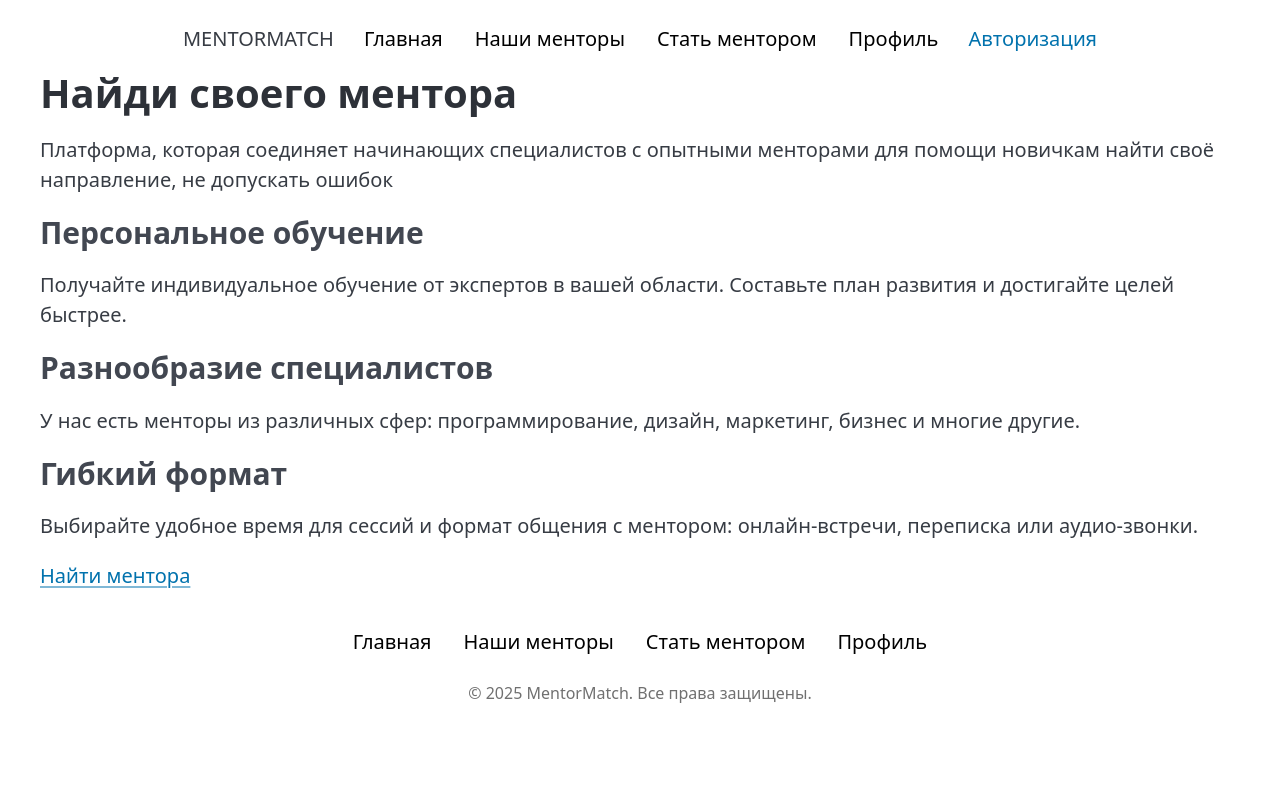
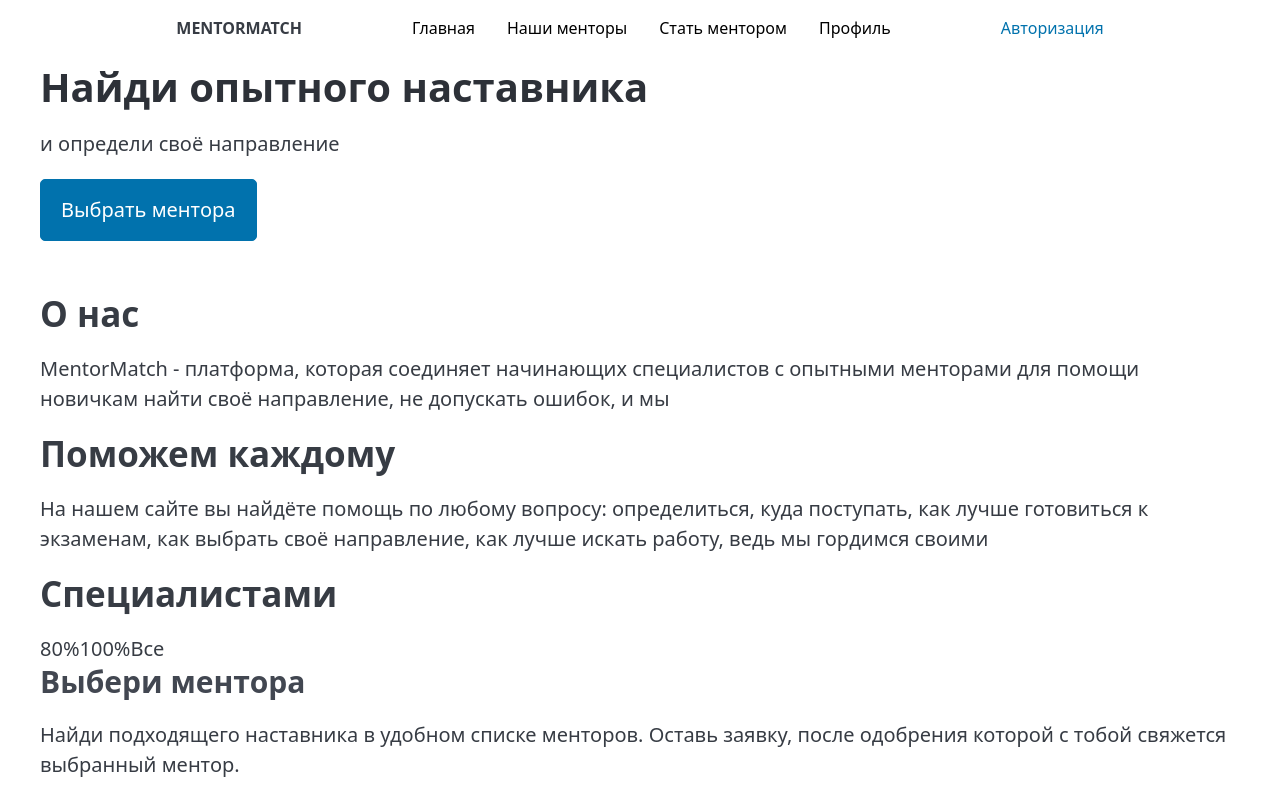
Before and after one commit to Tiver211/MentorMatch, a SvelteKit app in the folder web/: page /landing in a window 1280 px wide. Shown: the top 798 px of the page. Built offline with nearby package versions, Linux system fonts and the light colour scheme.

Commit message:
landing_1

```diff
--- a/web/src/routes/+layout.svelte
+++ b/web/src/routes/+layout.svelte
@@ -4,12 +4,108 @@
 	let { children } = $props();
 </script>
 
+
+<header>
+	<div class="nav-container">
+		<div class="logo">
+			<p class="logo-title">MENTORMATCH</p>
+		</div>
+		<nav>
+			{@render links()}
+		</nav>
+		<a href="/signup" class="auth-btn">
+			<p>Авторизация</p>
+		</a>
+	</div>
+</header>
+
 <div class="container">
 	{@render children()}
 </div>
+
+<footer>
+	<div class="footer-links">
+		{@render links()}
+	</div>
+	<p class="footer-notice">&copy; 2025 MentorMatch. Все права защищены.</p>
+</footer>
+
+{#snippet links()}
+	<ul>
+		<a href="/" class="active">Главная</a>
+		<a href="/mentors">Наши менторы</a>
+		<a href="/mentors/apply">Стать ментором</a>
+		<a href="/profile">Профиль</a>
+	</ul>
+{/snippet}
 
 <style>
 	.container {
 		margin-top: 1em;
 	}
+
+	header {
+		display: flex;
+		align-items: center;
+		margin: 12px 0px;
+		justify-content: center;
+
+	}
+
+	.nav-container {
+		display: flex;
+		gap: 120px;
+		align-items: center;
+	}
+
+	ul {
+		display: flex;
+		margin: 4px;
+		gap: 32px;
+		text-decoration: none;
+		padding-inline-start: 0px;
+
+
+	}
+
+	/* // button {
+	// 	padding: 0;
+	// } */
+
+	p {
+		margin: 0;
+	}
+
+
+	a {
+		text-decoration: none;
+		color: black;
+		font-size: 16px;
+		font-weight: 400;
+	}
+
+	.logo-title {
+		font-size: 16px;
+		font-weight: 600;
+	}
+
+	footer {
+		margin-top: 32px;
+		display: block;
+		justify-content: center;
+	}
+
+	.footer-links {
+		display: flex;
+		gap: 32px;
+		justify-content: center;
+	}
+
+	.footer-notice {
+		margin-top: 20px;
+		display: flex;
+		color: #707070;
+		justify-content: center;
+		font-size: 16px;
+	}
 </style>
--- a/web/src/routes/landing/+layout.svelte
+++ b/web/src/routes/landing/+layout.svelte
@@ -4,7 +4,7 @@
 	let { children } = $props();
 </script>
 
-<header>
+<!-- <header>
 	<div class="nav-container">
 		<div class="logo">
 			<p class="logo-title">MENTORMATCH</p>
@@ -16,11 +16,11 @@
 			<p>Авторизация</p>
 		</a>
 	</div>
-</header>
+</header> -->
 
 {@render children()}
 
-<footer>
+<!-- <footer>
 	<div class="footer-links">
 		{@render links()}
 	</div>
@@ -34,19 +34,20 @@
 		<a href="/mentors/apply">Стать ментором</a>
 		<a href="/profile">Профиль</a>
 	</ul>
-{/snippet}
+{/snippet} -->
 
-<style lang="scss">
+<!-- <style lang="scss">
 	header {
 		display: flex;
 		align-items: center;
 		margin: 12px 0px;
 		justify-content: center;
+
 	}
 
 	.nav-container {
 		display: flex;
-		gap: 40px;
+		gap: 120px;
 		align-items: center;
 	}
 
@@ -56,24 +57,29 @@
 		gap: 32px;
 		text-decoration: none;
 		padding-inline-start: 0px;
+
+
 	}
 
-	button {
-		padding: 0;
-	}
+	// button {
+	// 	padding: 0;
+	// }
 
 	p {
 		margin: 0;
 	}
 
-	.logo {
-		/* margin: 4px; */
-	}
 
 	a {
 		text-decoration: none;
 		color: black;
-		font-size: 32;
+		font-size: 16px;
+		font-weight: 400;
+	}
+
+	.logo-title {
+		font-size: 16px;
+		font-weight: 600;
 	}
 
 	footer {
@@ -95,4 +101,4 @@
 		justify-content: center;
 		font-size: 16px;
 	}
-</style>
+</style> -->
--- a/web/src/routes/landing/+page.svelte
+++ b/web/src/routes/landing/+page.svelte
@@ -1,33 +1,53 @@
 <main>
 	<section class="hero">
-		<h1>Найди своего ментора</h1>
+		<h1>Найди опытного наставника</h1>
+		<p>и определи своё направление</p>
+		<button>Выбрать ментора</button>
+
+		<h2>О нас</h2>
 		<p>
-			Платформа, которая соединяет начинающих специалистов с опытными менторами для помощи новичкам
-			найти своё направление, не допускать ошибок
+			MentorMatch - платформа, которая соединяет начинающих
+			специалистов с опытными менторами для помощи новичкам найти
+			своё направление, не допускать ошибок, и мы
 		</p>
 	</section>
 
-	<section class="features">
+	<section class="feaыtures">
 		<div class="feature-card">
-			<h3>Персональное обучение</h3>
+			<h2>Поможем каждому</h2>
 			<p>
-				Получайте индивидуальное обучение от экспертов в вашей области. Составьте план развития и
-				достигайте целей быстрее.
+				На нашем сайте вы найдёте помощь по любому вопросу:
+				определиться, куда поступать, как лучше готовиться к
+				экзаменам, как выбрать своё направление, как лучше
+				искать работу, ведь мы гордимся своими
 			</p>
 		</div>
+		<div class="feature-cards">
+			<h2>Специалистами</h2>
+			<div class="landing-cards">
+				<div>
+					80%
+				</div>
+
+				<div>
+					100%
+				</div>
+
+				<div>
+					Все
+				</div>
+			</div>
+
 		<div class="feature-card">
-			<h3>Разнообразие специалистов</h3>
+			<h3>Выбери ментора</h3>
 			<p>
-				У нас есть менторы из различных сфер: программирование, дизайн, маркетинг, бизнес и многие
-				другие.
+				Найди подходящего наставника в удобном списке менторов. Оставь
+				заявку, после одобрения которой с тобой свяжется выбранный ментор.
 			</p>
+		<div class="mentor-buttons">
+			<button>Выбрать ментора</button>
+			<button>Стать ментором</button>
 		</div>
-		<div class="feature-card">
-			<h3>Гибкий формат</h3>
-			<p>
-				Выбирайте удобное время для сессий и формат общения с ментором: онлайн-встречи, переписка
-				или аудио-звонки.
-			</p>
 		</div>
 	</section>
 
@@ -35,3 +55,9 @@
 		<a href="/mentors" class="cta-btn">Найти ментора</a>
 	</section>
 </main>
+
+<style>
+	.landing-cards {
+		display: flex;
+	}
+</style>
```
